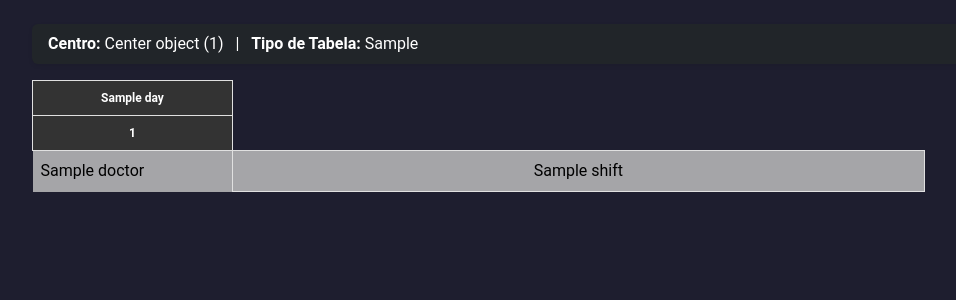
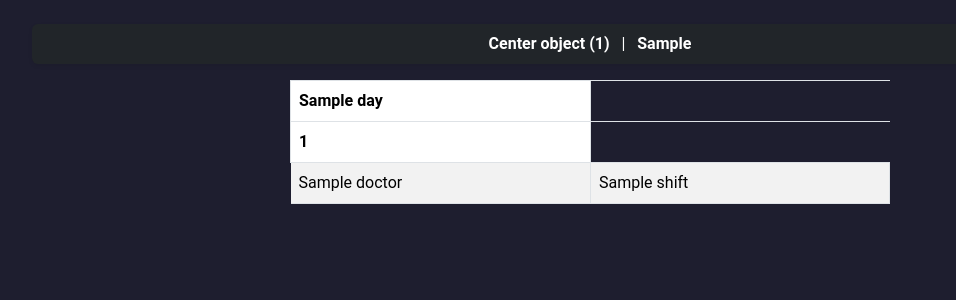
Before and after one commit to dmfadul/planejaMed2, a Django app: template shifts/templates/shifts/table.html in a window 1280 px wide. Shown: the part 57-357 px from the top of the page, without its empty margins (50-1006 px from the left). Run offline with Django 5.2, Linux system fonts and the light colour scheme; tables that the repository leaves empty hold one stand-in row (values such as "Sample post"); the template is opened without the code that fills it: values that come from a table or form of the project are taken from there, most other values are stand-ins (such as "Sample title", 1, 10 or a date in 2020); some libraries are stand-ins or nearby versions.

Commit message:
adjusted table styling

```diff
--- a/shifts/templates/shifts/table.html
+++ b/shifts/templates/shifts/table.html
@@ -3,17 +3,19 @@
 {% block content %}
 
 <div class="container mt-4">
-    <div class="mb-3 px-3 py-2 bg-dark text-white rounded shadow-sm">
-        <strong>Centro:</strong> {{ center }} &nbsp; | &nbsp;
-        <strong>Tipo de Tabela:</strong> {{ table_type }}
+    <div class="mb-3 px-3 py-2 bg-dark text-white rounded shadow-sm text-center"
+    style="position: sticky; top: 0; z-index: 1020;">
+        <strong>{{ center }}</strong>  &nbsp; | &nbsp; <strong>{{ table_type }}</strong>
     </div>
 
-    <div id="hours_table">
-        <table>
+
+    <div id="hours_table" class="d-flex justify-content-center">
+        <div style="overflow-x: auto;">
+            <table class="table table-bordered table-striped" style="min-width: 600px;">
                 <thead>
                     <tr>
                         {% for day in header1 %}
-                        <th>{{ day }}</th>
+                            <th class="header">{{ day }}</th>
                         {% endfor %}
                     </tr>
                     <tr>
@@ -35,5 +37,6 @@
             </table>
         </div>
     </div>
+</div>
 
 {% endblock %}
--- a/shifts/views.py
+++ b/shifts/views.py
@@ -17,7 +17,7 @@ def basetable(request, center):
 
     users = User.objects.filter(is_active=True, is_invisible=False).order_by("name")
     for user in users:
-        context["doctors"].append({"name": user.first_name,
+        context["doctors"].append({"name": user.name,
                                    "shifts": [""] * 35,})
 
     return render(request, "shifts/table.html", context)
--- a/static/css/style.css
+++ b/static/css/style.css
@@ -96,32 +96,6 @@ button.signin-btn:hover {
     }
 }
 
-/* Base Styles for Table */
-table {
-    border-collapse: collapse;
-    width: 80%;
-    cursor: default;
-}
-
-th, td {
-    border: 1px solid #e0e0e0;
-    padding: 8px;
-    text-align: center; /* Center text in all cells */
-    /*min-width: 10px;*/
-}
-
-/* Table Header Styles */
-th {
-    background-color: #333; /* Dark grey to match header */
-    color: white; /* White text for contrast */
-    font-size: 12px;
-}
-
-td {
-    min-width: 45px; /* Minimum width for all cells */
-    max-width: 45px;
-}
-
 td.first-col {
     position: sticky;
     left: 0;
@@ -129,20 +103,7 @@ td.first-col {
     text-align: left;
     padding-left: 8px;
     width: 200px;
-    min-width: 200px;
-    max-width: 200px;
-    background-color: #e0e0e000;
+    min-width: 300px;
+    max-width: 300px;
     border: black;
-
 }
-
-/* Alternate row colors (excluding header) */
-tbody tr:nth-child(even) {
-    background-color: #e0e0e0de;
-    color: black;
-}
-
-tbody tr:nth-child(odd) {
-    background-color: #c0c0c0d5;
-    color: black;
-}
```
Also changed, not shown: static/css/temp.css (added, +51 -0 lines). Lines whose indentation alone changed are shown as unchanged.
